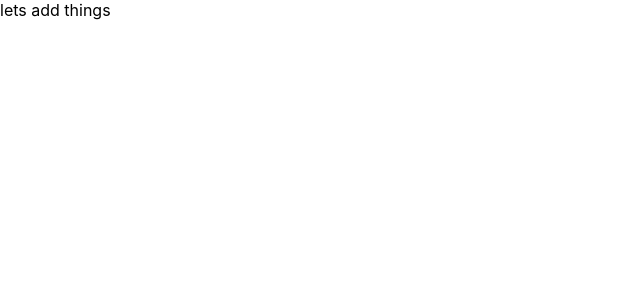
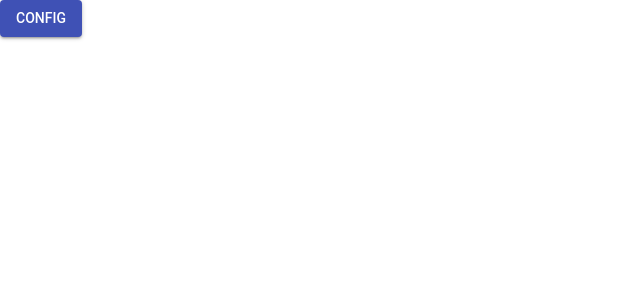
Before and after one commit to abhishekover9000/breaktimer-training, a React (Create React App) app: page / in a window 1280 px wide. Shown: the top 300 px of the page, without its empty margins (0-640 px from the left). Built offline with nearby package versions, Linux system fonts and the light colour scheme.

Commit message:
creation of config componenet

```diff
--- a/src/App.js
+++ b/src/App.js
@@ -7,12 +7,32 @@
 import { createStore, applyMiddleware } from "redux";
 import thunk from "redux-thunk";
 import { Provider } from "react-redux";
+import ConfigTimer from "./components/configTimer";
+import Button from "@material-ui/core/Button";
 
 class App extends Component {
+  state = {
+    configPage: false
+  };
+addItemToggle = () => {
+    this.setState({ configPage: true });
+  };
+
   render() {
     return (
       <Provider store={createStore(rootReducer, applyMiddleware(thunk))}>
-        <div> lets add things </div>
+        <Button
+            variant="contained"
+            color="primary"
+            onClick={this.addItemToggle}
+          >
+            {" "}
+            Config{" "}
+          </Button>
+
+        {this.state.configPage ? (
+          <ConfigTimer/>
+        ) : null}
       </Provider>
     );
   }
--- /dev/null
+++ b/src/components/configTimer.jsx
@@ -0,0 +1,13 @@
+import React, { Component } from "react";
+
+class ConfigTimer extends Component{
+
+render(){
+    return(
+        <div>
+            config timer
+        </div>
+    )
+}
+}
+export default ConfigTimer;
```
